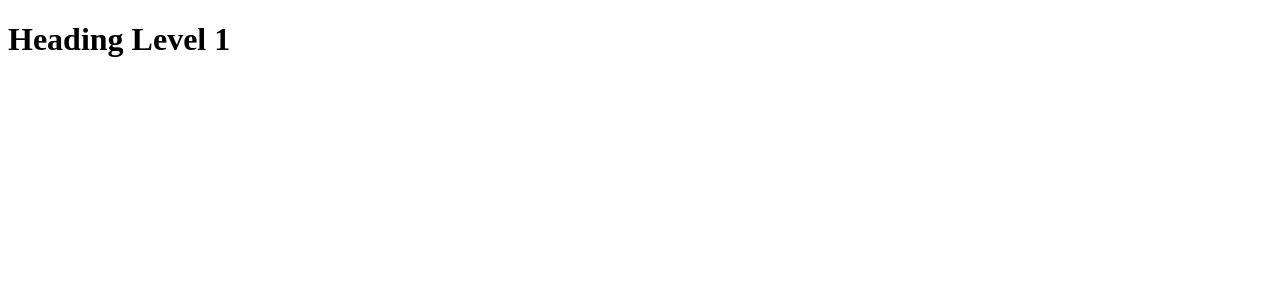
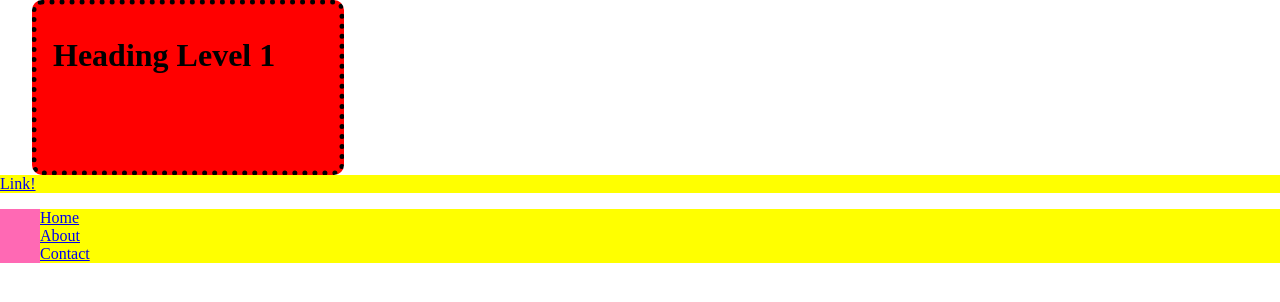
Before and after one commit to MattSkinner30/Box-model, a plain HTML site: page index.html in a window 1280 px wide. Drawn offline with Linux system fonts and the light colour scheme.

Commit message:
Added link, ul and nav

```diff
--- /dev/null
+++ b/css/main.css
@@ -0,0 +1,36 @@
+body {
+	margin: 0;
+}
+
+h1 {
+	background-color: red;
+/* Start at top and go clockwise: top, right, bottom, left */
+	padding: 1em 2em 3em 0.5em;
+/* If you use 2 numbers, you are defining the top-bottom and the left-right */
+	margin: 0 1em;
+	border: 5px dotted #000;
+/* Must include side, style and colour*/
+	border-radius: 10px;
+	display: inline-block;
+/*
+	Inline: allow other elements beside on th same line
+		Padding, margin, width don't work as expected;
+	Block: take up one whole line in the browser window
+		Padding margin, width work as expected
+	Inline-block; allow other elements beside on the same line(link inline)
+		Padding, margin width work as expected (like block)
+*/
+}
+
+a {
+	background-color: yellow;
+	display: block;
+}
+
+nav {
+	background-color: hotpink;
+}
+
+nav ul {
+	list-style-type: none;
+}
--- a/index.html
+++ b/index.html
@@ -3,10 +3,25 @@
 <head>
 	<meta charset="utf-8">
 	<title>Boxes!</title>
+	<link href="css/main.css" rel="stylesheet">
 </head>
 <body>
 
 <h1>Heading Level 1</h1>
 
+<a href="#">Link!</a>
+
+<nav>
+	<ul>
+		<li><a href="#">Home</li>
+		<li><a href="#">About</li>
+		<li><a href="#">Contact</li>
+	</ul
+</nav>
+
+
+
+
+
 </body>
 </html>
```
